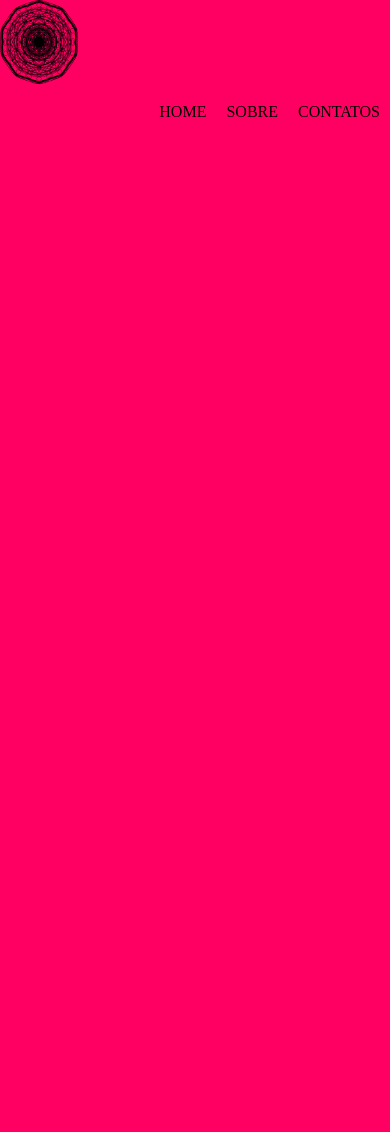
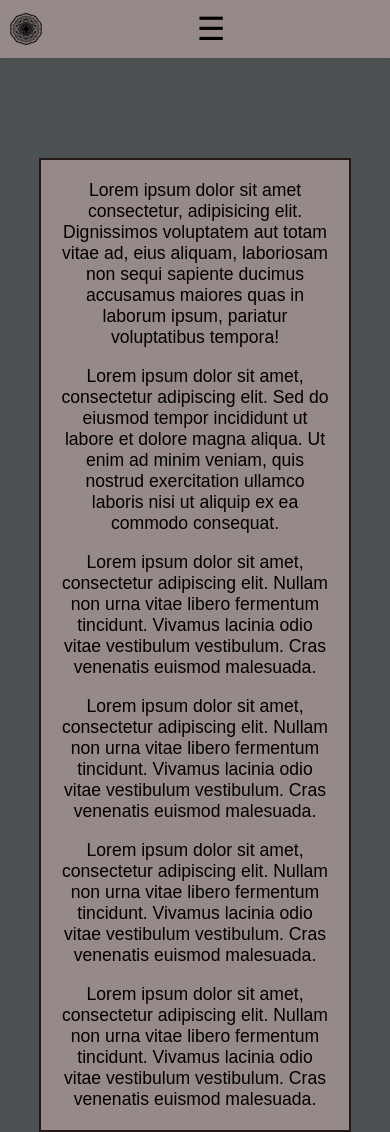
Before and after one commit to 1-GVS-1/Projeto-2, a plain HTML site: page index.html in a window 390 px wide. Before the commit the page ends 844 px from the top, so only its background shows below. Drawn offline with Linux system fonts and the light colour scheme.

Commit message:
update design v1

```diff
--- /dev/null
+++ b/JS.js
@@ -0,0 +1,16 @@
+function menumobile() {
+    var onoff = document.getElementById("button");
+    var items = document.getElementsByClassName("item-mobile");
+
+    if (onoff.innerHTML.trim() === "✕") { // isto o torna "ON"
+        onoff.innerHTML = "☰"; // isto o torna "OFF"
+        for (var i = 0; i < items.length; i++) {
+            items[i].style.display = "none";
+        }
+    } else {
+        onoff.innerHTML = "✕"; // volta para "ON"
+        for (var i = 0; i < items.length; i++) {
+            items[i].style.display = "flex";
+        }
+    }
+}
--- a/Style.css
+++ b/Style.css
@@ -1,47 +1,151 @@
 :root {
-    --main-color: rgb(255, 0, 98);
+    --main-color: #4c5253;
+    --secondary-color: #241818;
+    --secondary-background-color: #968989;
+    --black-color: #413e3e1a;
     --text-color: #000000;
+    --highlight-color: #ff6347;
 }
-*{
+
+* {
     margin: 0;
     padding: 0;
     box-sizing: border-box;
-}
-body{
-    background-color: var(--main-color);
+    transition: all 0.3s ease-in-out;
 }
 
-.logo{
-    width: 10vw;
-    height: 10vw;
+body {
+    background-color: var(--main-color);
+    font-family: 'Arial', sans-serif;
+    color: var(--text-color);
 }
-.items li{
+
+p, li, a {
+    font-size: 1.1em;
+}
+
+.logo img {
+    width: 32px;
+    height: 32px;
+    transition: transform 1s
+}
+.logo:hover {
+    cursor: pointer;
+    transition: transform 1s;
+    transform: scale(1.3);
+}
+.links {
+    box-shadow: 0 4px 8px var(--black-color);
+    margin-bottom: 100px;
+    padding: 10px;
+    background-color: var(--secondary-background-color);
     display: flex;
-    float: right;
+    justify-content: space-between;
+    align-items: center;
+}
+
+.links li {
+    display: inline-block;
     padding-right: 10px;
+}
 
-}
-.items li a{
+.links li .item {
     text-decoration: none;
     color: var(--text-color);
-    border-radius: 10%;
+    margin-bottom: 100px;
+    transition: color 0.3s;
 }
-.items li a:hover{
+
+.links li .item:hover {
     cursor: pointer;
-    background-color: tomato;
+    color: var(--highlight-color);
+    text-decoration: underline; ;
 }
-@media (max-width: 600px) {
-    .logo {
-        width: 20vw;
-        height: 10vh;
+
+.links .menu-mobile {
+    display: none;
+}
+
+.item-mobile, button {
+    display: none;
+}
+
+.content {
+    width: 60vw;
+    margin: auto;
+    padding: 20px;
+    border: 2px solid var(--secondary-color);
+    background-color: var(--secondary-background-color);
+    text-align: center;
+    animation: fadeIn 1s ease-in-out;
+}
+
+@keyframes fadeIn {
+    from {
+        opacity: 0;
     }
-    .items li {
-        display: block;
-        text-align: center;
-        padding: 5px 0;
-    }
-    .items li a {
-        display: block;
-        padding: 10px;
+    to {
+        opacity: 1;
     }
 }
+
+/*---mobile---*/
+@media (max-width: 1011px) {
+    .logo img {
+        width: 32px;
+        height: 32px;
+    }
+    .logo {
+        width: 32px;
+        height: 32px;
+    }
+    .links .menu {
+        display: none;
+    }
+    .links .menu-mobile {
+        background-color: var(--secondary-background-color);
+        position: absolute;
+        display: flex;
+        flex-direction: column;
+        right: 0;
+        top: 50px;
+        width: 100%;
+        animation: slideIn 0.5s ease-in-out;
+    }
+    #button {
+        font-size: 2em;
+        display: block;
+        float: right;
+        border: none;
+        background-color: transparent;
+    }
+    .menu-mobile {
+        display: none;
+        background-color: var(--secondary-background-color);
+    }
+    .menu-mobile li {
+        display: none;
+        border: 0px solid var(--main-color);
+        padding: 20px;
+    }
+    .menu-mobile li .item-mobile {
+        text-decoration: none;
+        color: var(--text-color);
+        transition: color 0.3s;
+    }
+    .menu-mobile li .item-mobile:hover {
+        color: var(--highlight-color);
+    }
+    .content {
+        width: 80vw;
+    }
+}
+
+@keyframes slideIn {
+    from {
+        transform: translateY(-100%);
+    }
+    to {
+        transform: translateY(0);
+    }
+}
--- a/index.html
+++ b/index.html
@@ -6,16 +6,36 @@
     <title>TEST</title>
     <link rel="icon" href="logo.png">
     <link rel="stylesheet" href="Style.css">
+    <script src="JS.js" defer></script>
 </head>
 <body>
-    <nav class="items">
-        <img src="logo.png" alt="logo" class="logo">
-        <ul>
-            <li><a href="#">CONTATOS</a></li>
-            <li><a href="#">SOBRE</a></li>
-            <li><a href="#">HOME</a></li>
-
+    <nav class="links">
+        <a href="index.html" class="logo"><img src="icon.png" alt="logo"></a>
+        <ul class="menu">
+            <li><a class="item" href="#">INICIO</a></li>
+            <li><a class="item" href="#">CONTATOS</a></li>
+            <li><a class="item" href="index.html">SOBRE</a></li>
+        </ul>
+        <button id="button" onclick="menumobile()">☰</button>
+        <br>
+        <ul class="menu-mobile">
+            <li class="item-mobile"><a class="item-mobile" href="index.html">INICIO</a></li>
+            <li class="item-mobile"><a class="item-mobile" href="#">CONTATOS</a></li>
+            <li class="item-mobile"><a class="item-mobile" href="#">SOBRE</a></li>
         </ul>
     </nav>
+    <div class="content">
+    <p>Lorem ipsum dolor sit amet consectetur, adipisicing elit. Dignissimos voluptatem aut totam vitae ad, eius aliquam, laboriosam non sequi sapiente ducimus accusamus maiores quas in laborum ipsum, pariatur voluptatibus tempora!</p>
+    <br>
+    <p>Lorem ipsum dolor sit amet, consectetur adipiscing elit. Sed do eiusmod tempor incididunt ut labore et dolore magna aliqua. Ut enim ad minim veniam, quis nostrud exercitation ullamco laboris nisi ut aliquip ex ea commodo consequat.</p>
+    <br>
+    <p>Lorem ipsum dolor sit amet, consectetur adipiscing elit. Nullam non urna vitae libero fermentum tincidunt. Vivamus lacinia odio vitae vestibulum vestibulum. Cras venenatis euismod malesuada.</p>
+    <br>
+    <p>Lorem ipsum dolor sit amet, consectetur adipiscing elit. Nullam non urna vitae libero fermentum tincidunt. Vivamus lacinia odio vitae vestibulum vestibulum. Cras venenatis euismod malesuada.</p>
+    <br>
+    <p>Lorem ipsum dolor sit amet, consectetur adipiscing elit. Nullam non urna vitae libero fermentum tincidunt. Vivamus lacinia odio vitae vestibulum vestibulum. Cras venenatis euismod malesuada.</p>
+    <br>
+    <p>Lorem ipsum dolor sit amet, consectetur adipiscing elit. Nullam non urna vitae libero fermentum tincidunt. Vivamus lacinia odio vitae vestibulum vestibulum. Cras venenatis euismod malesuada.</p>
+    </div>
 </body>
 </html>
```
Also changed, not shown: icon.png (renamed from logo.png).
